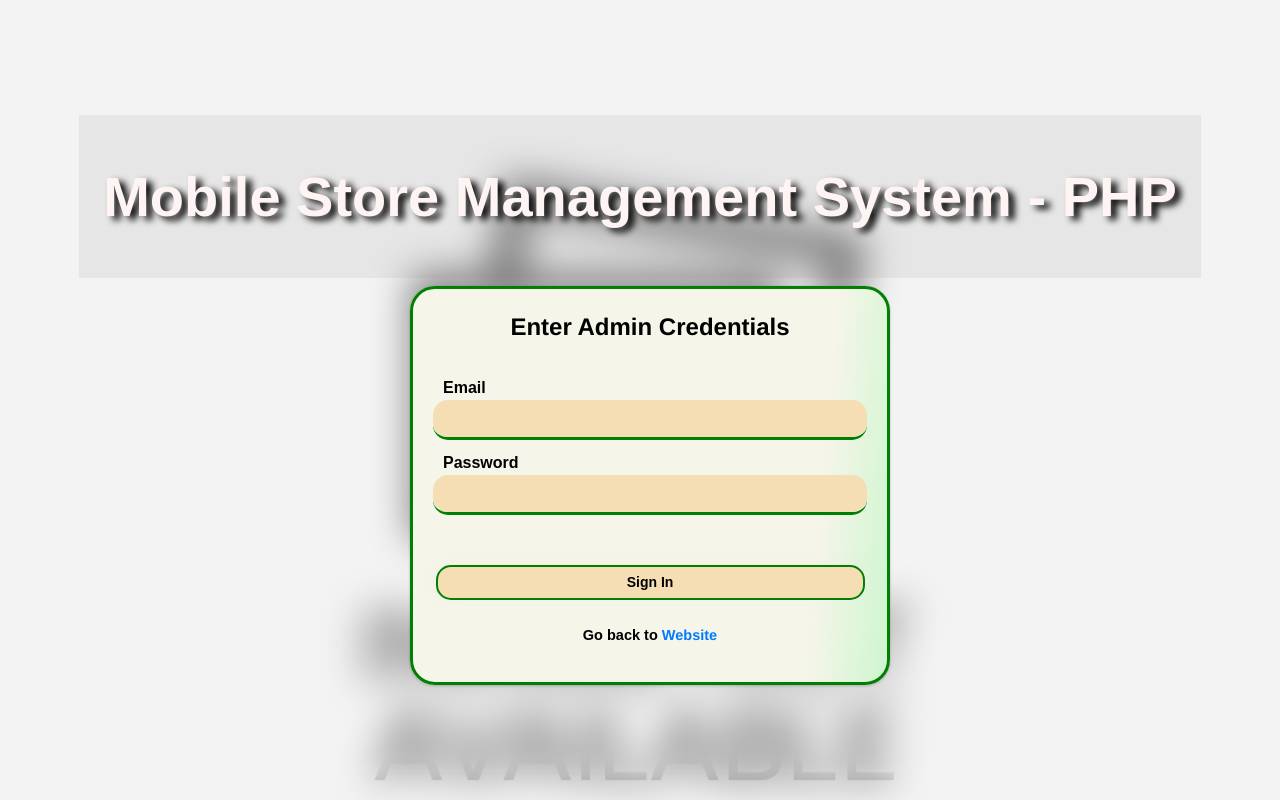
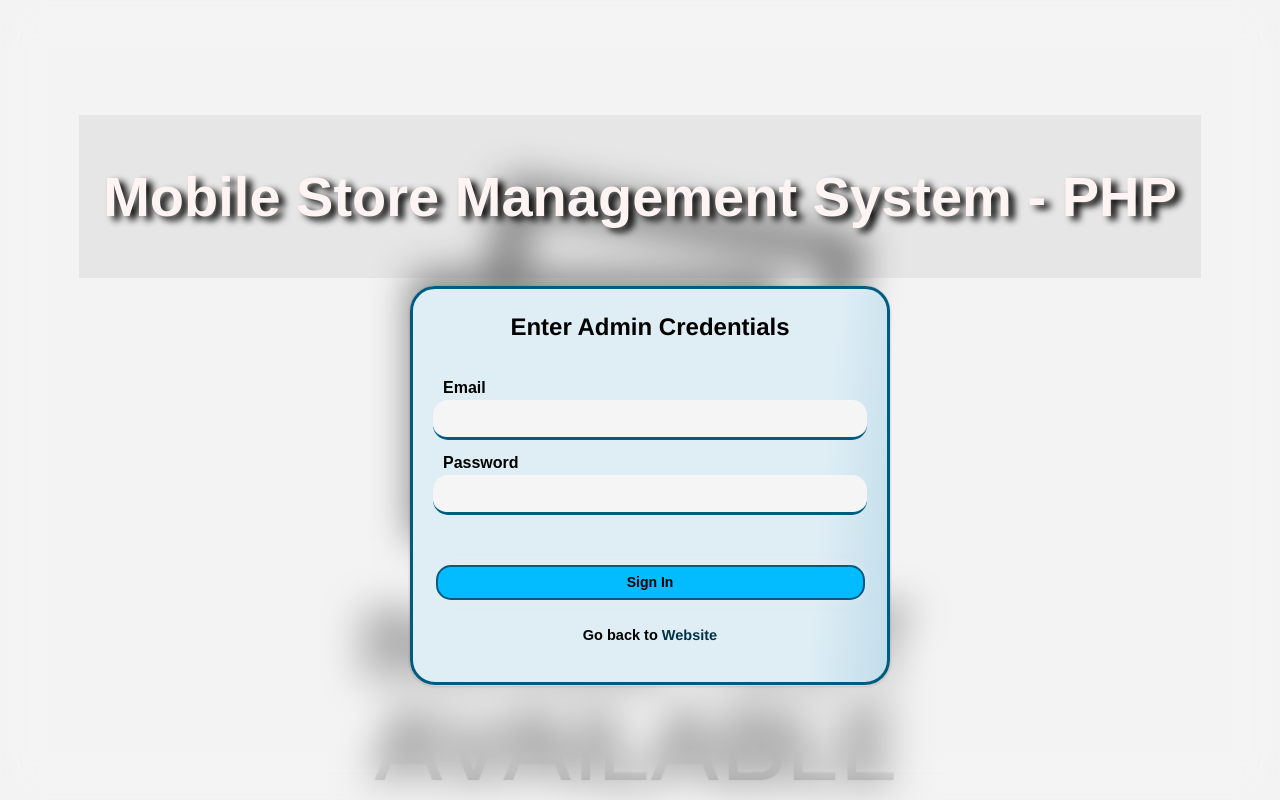
Before and after one commit to NombuleloShongwe/SiteSculptor, a PHP site: page /SiteSculptor/admin/login.php in a window 1280 px wide. Run offline with PHP 8.4, Linux system fonts and the light colour scheme; data comes from the database, SQL or seed files in the repository; data that the repository does not hold is empty; some libraries are stand-ins or nearby versions.

```diff
--- a/admin/login.php
+++ b/admin/login.php
@@ -34,12 +34,13 @@
     .card-body {
       color: black;
       border: 3px solid;
-      border-color: green;
+      border-color: #005b80;
       border-radius: 25px;
       background-size: cover;
       background-position: center;
-      background: linear-gradient(95deg, #02fa44, #f5f5e9, #f5f5e9, #02fa44);
+      background: linear-gradient(95deg, #013147, #dfeef5, #dfeef5, #2487b5);
       background-size: 300% 300%;
+      backdrop-filter: blur(20px);
       animation: color 24s ease-in-out infinite;
     }
 
@@ -67,7 +68,7 @@
     .input-group {
       width: 100%;
       height: 40px;
-      border-bottom: 3px solid green;
+      border-bottom: 3px solid #005b80;
       border-bottom-left-radius: 15px;
       border-bottom-right-radius: 15px;
       margin: 35px 0;
@@ -76,7 +77,7 @@
     .input-group input {
       width: 100%;
       height: 100%;
-      background: wheat;
+      background: whitesmoke;
       border-radius: 15px;
       border: none;
       outline: none;
@@ -103,8 +104,25 @@
       height: 35px;
       margin-top: 15px;
       font-weight: 700;
-      background-color: wheat;
-      border: 2px solid green;
+      background-color: #03bcff;
+      border: 2px solid #005b80;
+      cursor: pointer;
+      font-size: 14px;
+      border-radius: 15px;
+      color: black;
+      box-shadow: 0 0 10px rgba(241, 238, 238, 0.5);
+      transition: .5s ease;
+    }
+
+    .row button:hover {
+      width: 100%;
+      margin: 0 10px;
+      height: 35px;
+      font-family: 'Franklin Gothic Medium', 'Arial Narrow', Arial, sans-serif;
+      margin-top: 15px;
+      font-weight: 700;
+      background-color: #5dcffc;
+      border: 2px solid white;
       cursor: pointer;
       font-size: 14px;
       border-radius: 15px;
@@ -124,13 +142,14 @@
       text-align: center;
       font-weight: 700;
       font-family: 'Franklin Gothic Medium', 'Arial Narrow', Arial, sans-serif;
+      color: #013147;
     }
 
     .goto-client p a:hover {
       text-decoration: underline;
       font-weight: 700;
       font-family: 'Franklin Gothic Medium', 'Arial Narrow', Arial, sans-serif;
-      color: green;
+      color: #03bcff;
     }
 
     #page-title {
```
Also changed, not shown: login.php (+21 -6 lines), assets/css/styles.css.
